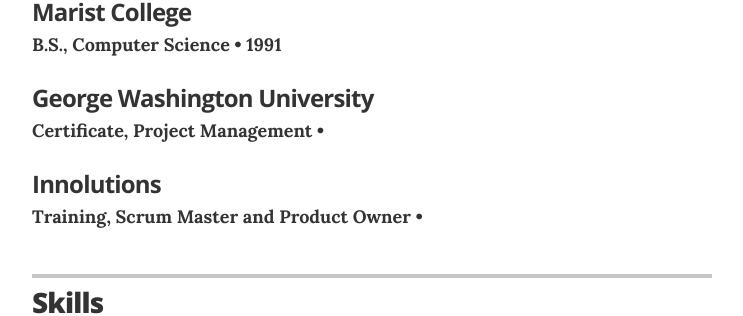
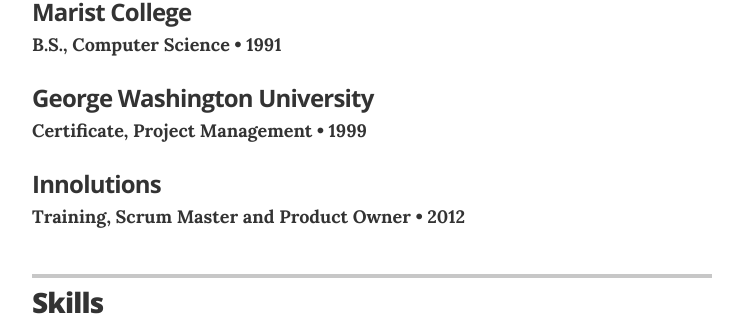
Before and after one commit to Sloveez/sloveez.github.io, a Jekyll site: the page built from index.html, in a window 1280 px wide and 900 px high, scrolled down 4413 px. Shown: the part 330-646 px from the top of the window, without its empty margins (268-1011 px from the left). Built offline with Jekyll 4.4.1, drawn with Linux system fonts in a browser that asks for light colours.

Commit message:
Update education.yml

```diff
--- a/_data/education.yml
+++ b/_data/education.yml
@@ -5,6 +5,8 @@
 - school: George Washington University
   degree: Certificate
   major: Project Management
+  graduated: 1999
 - school: Innolutions
   degree: Training
   major: Scrum Master and Product Owner
+  graduated: 2012
```
